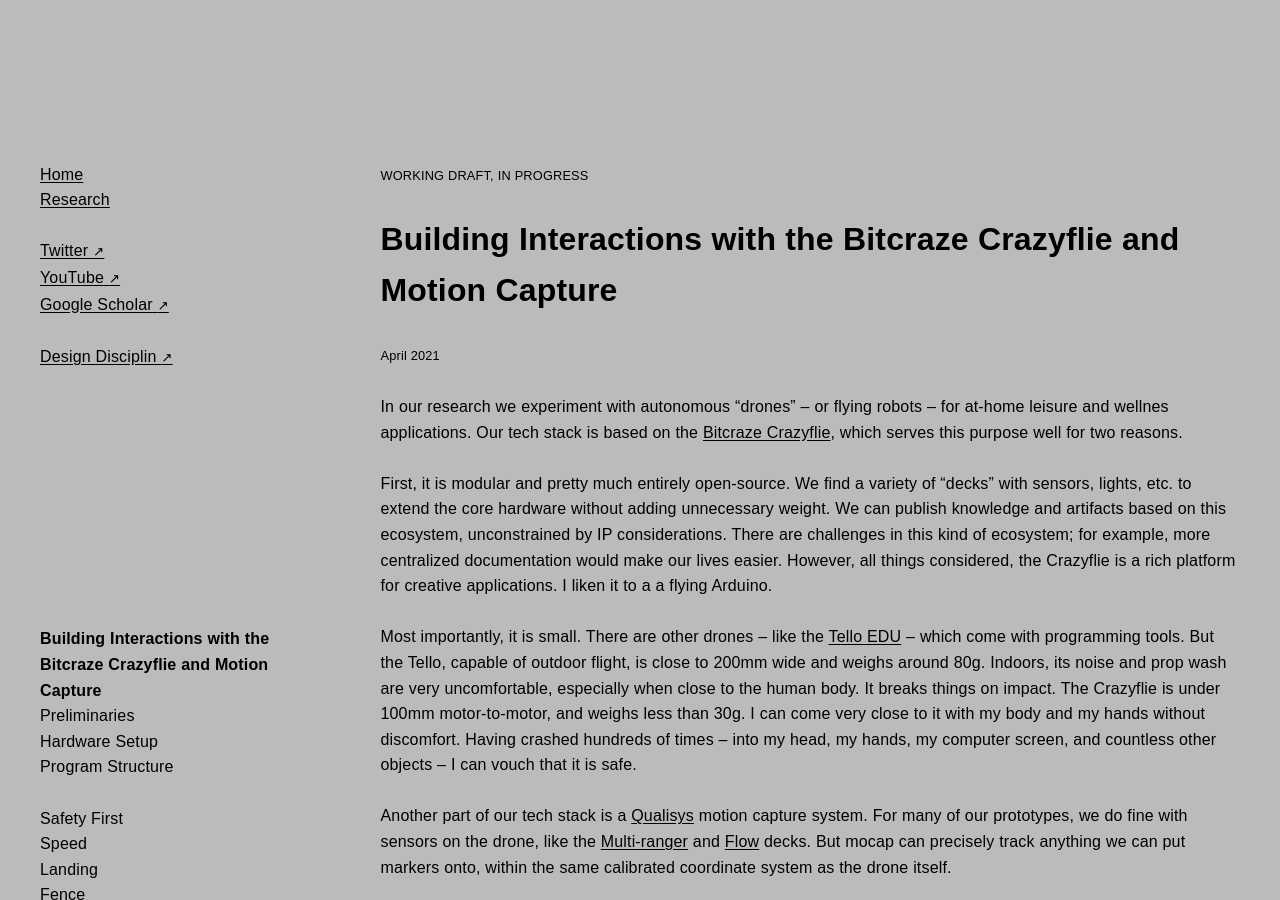
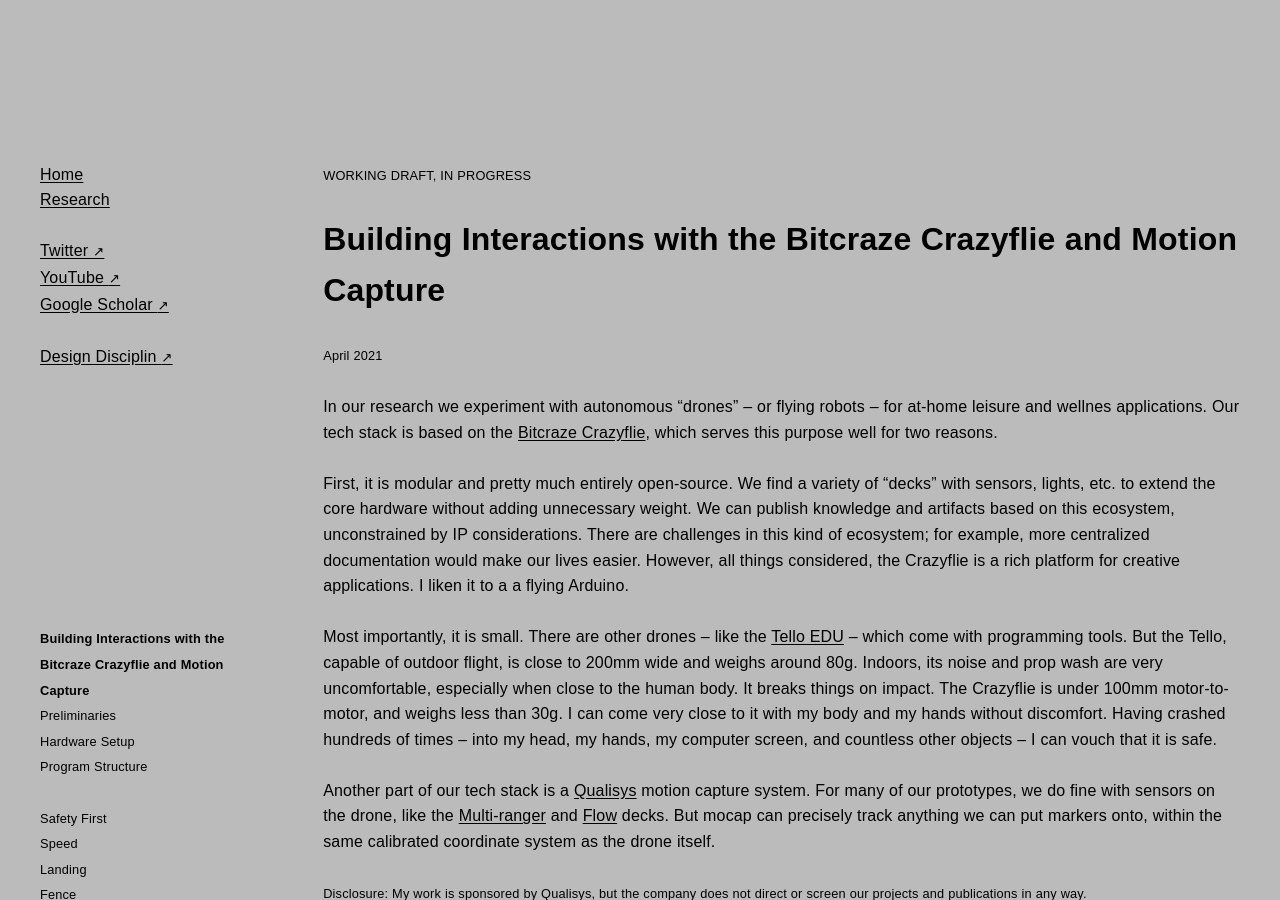
Before and after one commit to l77l77/mbaytas.github.io, a Jekyll site: the page built from crazyflie.md, in a window 1280 px wide and 900 px high. Built offline with Jekyll 4.4.1, drawn with Linux system fonts in a browser that asks for light colours; some web fonts are replaced; our own code applies the rules of GitHub Pages for plain Markdown files; comment, search, counter and statistics services are not loaded.

Commit message:
Update default.html

```diff
--- a/_layouts/default.html
+++ b/_layouts/default.html
@@ -96,11 +96,10 @@
       .grid {
         display: grid;
         grid-gap: 6vmin;
-        grid-template-columns: 2fr 6fr;
+        grid-template-columns: 1fr 4fr;
         max-width: 1200px;
         margin: 0 auto;
-        padding: 8rem 2rem;
-        width: 100%;
+        padding: 8rem 1.6rem;
       }
       @media (max-width: 1000px) {
         .grid {
@@ -122,6 +121,7 @@
         position: sticky;
         top: 16rem;
         list-style-type: none;
+        font-size: 0.8rem;
         font-weight: 700;
       }
       nav #markdown-toc li ul {
@@ -138,7 +138,7 @@
       p code {
         color: #fff;
         background: #777;
-        padding: 0.1rem 0.3rem;
+        padding: 0.08rem 0.32rem;
       }
 
       /* Syntax Highlighting */
```
